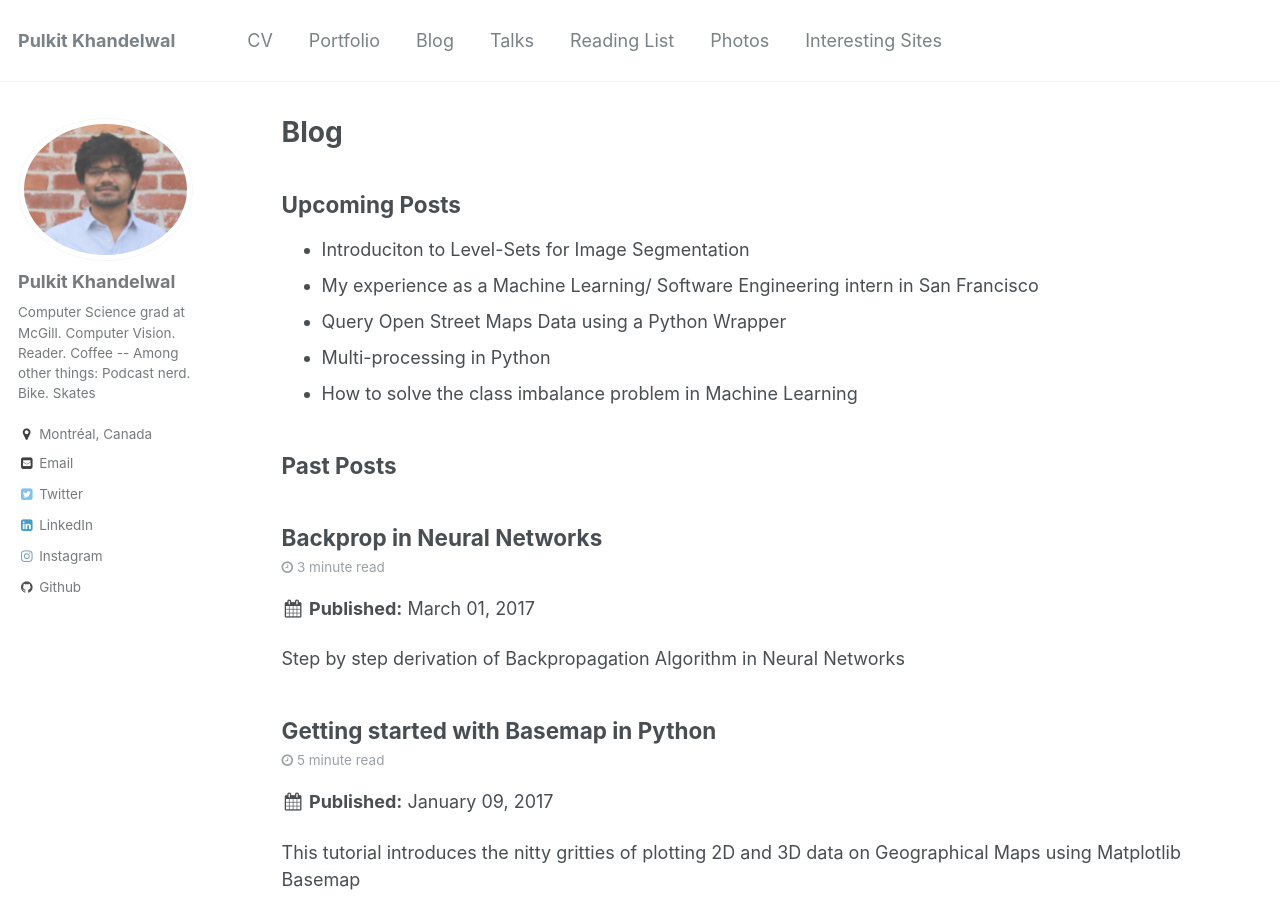
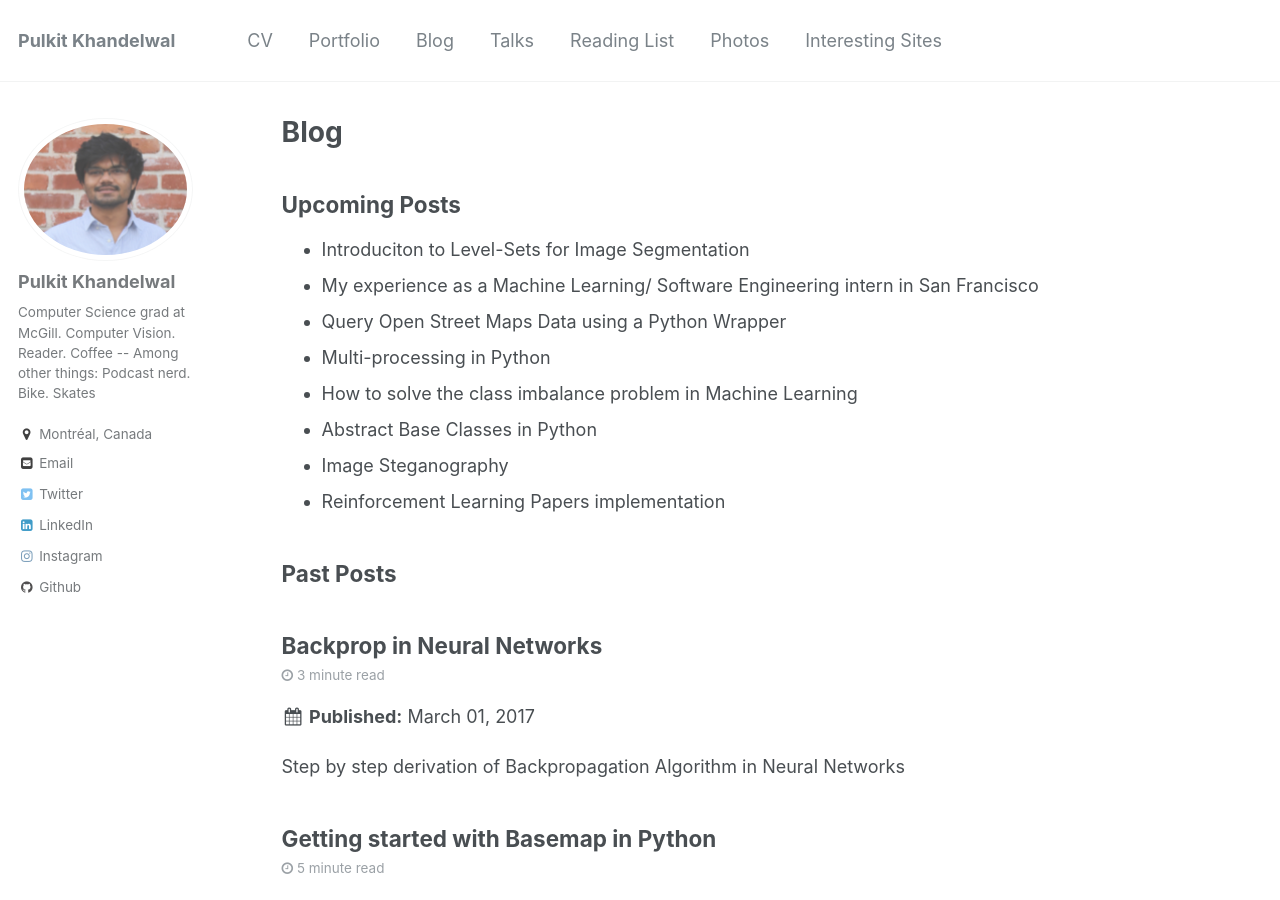
Before and after one commit to Pulkit-Khandelwal/pulkit-khandelwal.github.io, a Jekyll site: the page built from _pages/blog.md, in a window 1280 px wide and 900 px high. Built offline with Jekyll 4.4.1, drawn with Linux system fonts in a browser that asks for light colours.

Commit message:
Update blog.md

```diff
--- a/_pages/blog.md
+++ b/_pages/blog.md
@@ -11,6 +11,9 @@ author_profile: true
 * Query Open Street Maps Data using a Python Wrapper
 * Multi-processing in Python
 * How to solve the class imbalance problem in Machine Learning
+* Abstract Base Classes in Python
+* Image Steganography
+* Reinforcement Learning Papers implementation
 
 ## Past Posts
 {% include base_path %}
```
